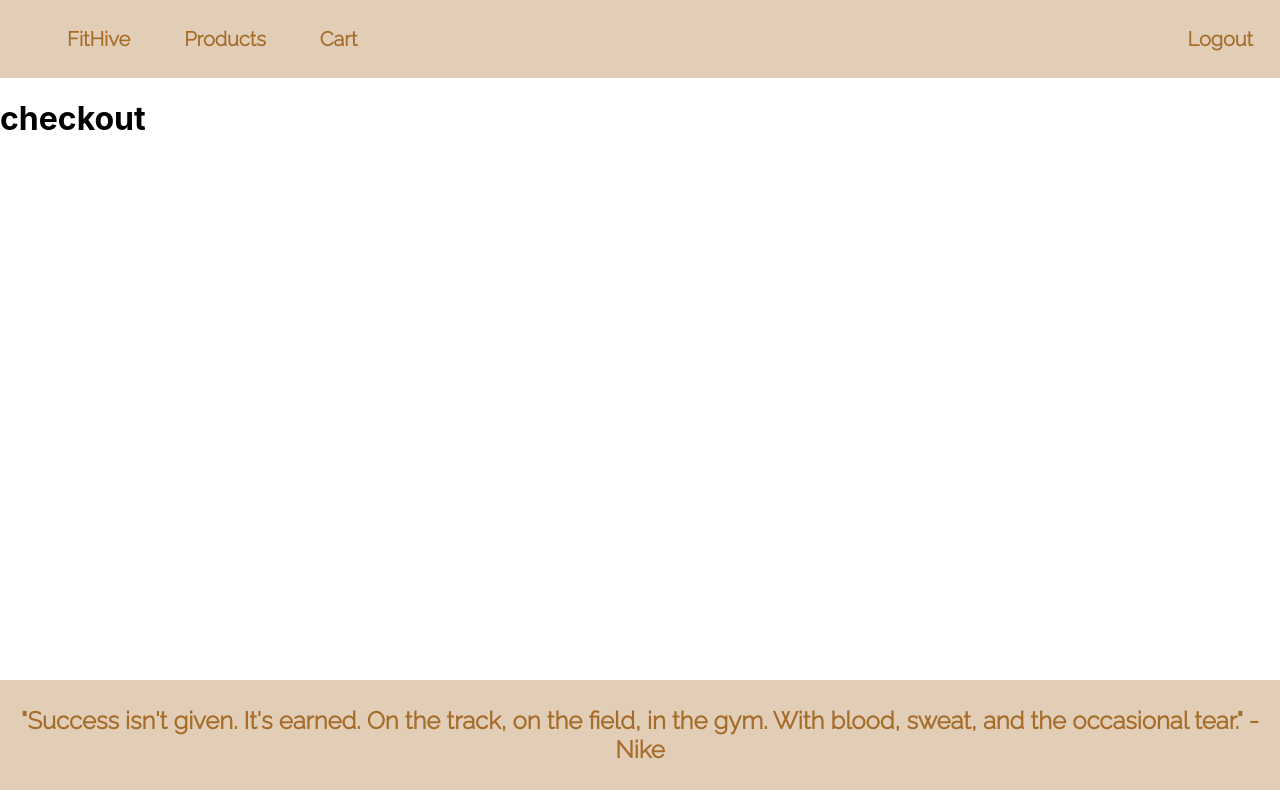
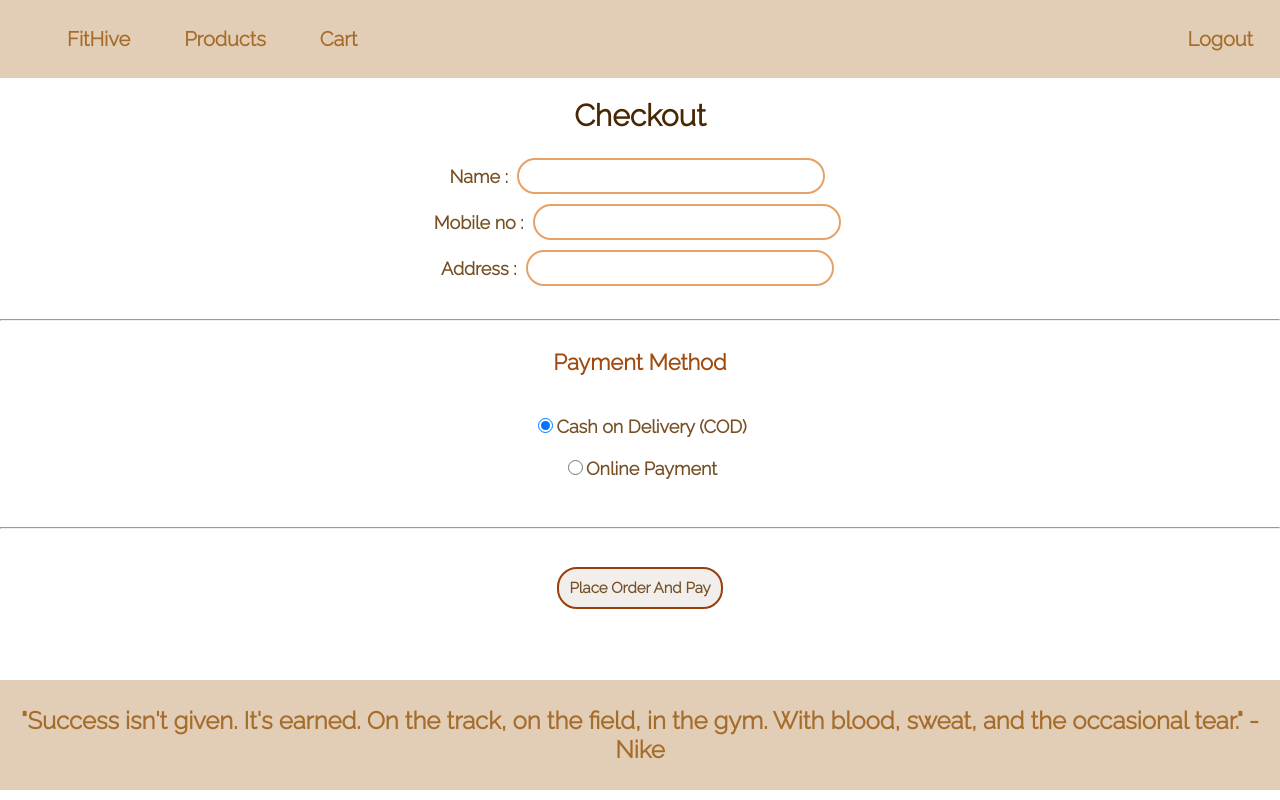
Before and after one commit to JAYAKANTHARUN/FitHive, a React (Create React App) app in the folder client/: page /checkout/1 in a window 1280 px wide. Built offline with nearby package versions, Linux system fonts and the light colour scheme; no server answers; sample sign-in values are in the browser's storage.

Commit message:
Updated Checkout page

```diff
--- a/client/src/App.css
+++ b/client/src/App.css
@@ -669,6 +669,86 @@ table img{
   font-family: 'Raleway', sans-serif;
 }
 
+.checkoutpage{
+  text-align: center;
+}
+.checkoutpage p{
+  color:rgb(72, 39, 3) ;
+  font-size: 30px;
+  font-family: 'Raleway', sans-serif;
+  font-weight: bolder;
+  margin: 20px;
+}
+.checkout label{
+  color:rgb(118, 79, 36);
+  font-size: 18px;
+  font-family: 'Raleway', sans-serif;
+  font-weight: bold;
+}
+.checkout button{
+  font-size: 15px;
+  color: rgb(118, 79, 36);
+  background-color: rgb(241, 238, 235);
+  border: 2px solid rgb(153, 62, 10);
+  border-radius: 20px;
+  padding: 10px;
+  margin: 10px;
+  transition: all 0.5s ease;
+  font-family: 'Raleway', sans-serif;
+  font-weight: bold;
+  margin-top: 30px;
+}
+.checkout button:hover{
+  background-color: rgb(225, 210, 194);
+  transform: scale(1.05);
+}
+.checkoutinput{
+  width: 300px;
+  height: 30px;
+  font-size: 20px;
+  text-align: center;
+  color: rgb(126, 56, 25);
+  border: 2px solid rgb(231, 161, 103);
+  border-radius: 20px;
+  transition: all 0.5s ease;
+  margin: 5px;
+}
+.checkoutinput:hover{
+  background-color: rgb(244, 236, 229);
+}
+.checkoutinput:focus{
+  outline: none;
+  border: 2px solid rgb(231, 161, 103);
+  transform: scale(1.05);
+}
+.checkoutinput::placeholder{
+  color: rgb(175, 162, 149);
+}
+.checkout h3{
+  margin: auto;
+  font-size: 22px;
+  color: rgb(159, 75, 15);
+  font-weight: bolder;
+  font-family: 'Raleway', sans-serif;
+}
+.radio{
+  margin: 20px;
+}
+.radioinput{
+  width: 15px;
+  height: 15px;
+}
+/* .paymentradio{
+  display: block;
+  flex-direction: column;
+  justify-content: center;
+  align-items: center;
+}
+.paymentradio > div{
+  margin: 0 10px;
+} */
+
+
 /*
 
 .App {
--- a/client/src/App.js
+++ b/client/src/App.js
@@ -15,6 +15,7 @@ import UserProducts from './components/UserProducts'
 import Details from './components/Details'
 import Cart from './components/Cart'
 import Checkout from './components/Checkout';
+import Privatecheckout from './components/Privatecheckout';
 
 function App() {
   return (
@@ -31,6 +32,9 @@ function App() {
           <Route element={<Private />}>
             <Route path='/profile' element={<Profile />} />
             <Route path='/cart' element={<Cart />} />
+            {/* <Route path='/checkout/:id' element={< Checkout />} /> */}
+          </Route>
+          <Route element={<Privatecheckout />}>
             <Route path='/checkout/:id' element={< Checkout />} />
           </Route>
           <Route path='/details/:id' element={<Details />} />
--- a/client/src/components/Cart.js
+++ b/client/src/components/Cart.js
@@ -9,7 +9,7 @@ const Cart = () => {
 
     const [cart, setcart] = useState([])
 
-    const [totalamount,settotalamount]=useState('')
+    const [totalamount, settotalamount] = useState('')
 
     useEffect(() => {
         getcart()
@@ -23,12 +23,15 @@ const Cart = () => {
                 }
             })
             result = await result.json()
-            if (result) {
+            if (result.length !== 0) {
                 let sum = 0
                 result.map((item, index) => (
-                    sum = sum + parseFloat(item.price)*parseFloat(item.quantity)
+                    sum = sum + parseFloat(item.price) * parseFloat(item.quantity)
                 ))
                 settotalamount(sum)
+                setcart(result)
+            }
+            else{
                 setcart(result)
             }
         }
@@ -95,7 +98,7 @@ const Cart = () => {
         result = await result.json()
         getcart()
     }
-    const handleproceedcheckout=(userid)=>{
+    const handleproceedcheckout = (userid) => {
         navigate(`/checkout/${userid}`)
     }
 
@@ -136,11 +139,20 @@ const Cart = () => {
                     ))
                 )}
             </div>
-            <div className="totalamount">
-                <p>Total Payable Amount : ₹{totalamount}</p>
-            </div>
-            <hr />
-            <button className="proceed" onClick={()=>{handleproceedcheckout(auth._id)}}>Proceed to Checkout</button>
+            {cart.length === 0 ? (
+                <h3></h3>
+            ) : (
+                <>
+                    <div className="totalamount">
+                        <p>Total Payable Amount: ₹{totalamount}</p>
+                    </div>
+                    <hr />
+                    <button className="proceed" onClick={() => handleproceedcheckout(auth._id)}>
+                        Proceed to Checkout
+                    </button>
+                </>
+            )}
+
         </div>
     )
 }
--- a/client/src/components/Checkout.js
+++ b/client/src/components/Checkout.js
@@ -1,8 +1,55 @@
-import React from "react";
+import React, { useState } from "react";
 
-const Checkout=()=>{
-    return(
-        <h1>checkout</h1>
+const Checkout = () => {
+
+    const [ordername, setordername] = useState('')
+    const [ordermobilenumber, setordermobilenumber] = useState('')
+    const [orderaddress, setorderaddress] = useState('')
+    const [paymentmethod, setpaymentmethod] = useState('cod')
+
+    const handleplaceorderandpay = () => {
+        console.log(ordername, ordermobilenumber, orderaddress, paymentmethod)
+    }
+    const handleradio = (e) => {
+        setpaymentmethod(e.target.value)
+    }
+
+    return (
+        <div className="checkoutpage">
+            <p>Checkout</p>
+            <div className="checkout">
+                <label>Name : </label>
+                <input className="checkoutinput" type="text" id='ordername' value={ordername} onChange={(e) => { setordername(e.target.value) }} /><br />
+                <label>Mobile no : </label>
+                <input className="checkoutinput" type="text" id='ordermobilenumber' value={ordermobilenumber} onChange={(e) => { setordermobilenumber(e.target.value) }} /><br />
+                <label>Address : </label>
+                <input className="checkoutinput" type="text" id='orderaddress' value={orderaddress} onChange={(e) => { setorderaddress(e.target.value) }} /><br />
+                <br />
+                <hr />
+                <br />
+                <div className="paymentmethod">
+                    <h3>Payment Method</h3><br />
+                    <div className="paymentradio">
+                        <div className="radio">
+                            <label>
+                                <input className="radioinput" type="radio" name="paymentMethod" value="cod" id="cod"     checked={paymentmethod === 'cod'} onChange={handleradio} />
+                                Cash on Delivery (COD)
+                            </label>
+                        </div>
+                        <div className="radio">
+                            <label>
+                                <input className="radioinput" type="radio" name="paymentMethod" value="online" id="online" checked={paymentmethod === 'online'} onChange={handleradio} />
+                                Online Payment
+                            </label>
+                        </div>
+                        <br />
+                    </div>
+                </div>
+                <hr />
+                <button onClick={() => { handleplaceorderandpay() }}>Place Order And Pay</button>
+            </div>
+        </div>
+
     )
 }
 export default Checkout;
--- /dev/null
+++ b/client/src/components/Privatecheckout.js
@@ -0,0 +1,37 @@
+import React from "react";
+import { Navigate,Outlet,useNavigate } from 'react-router-dom';
+import { useState,useEffect } from "react";
+
+const Privatecheckout=()=>{
+
+    const auth = JSON.parse(localStorage.getItem('user'))
+
+    const navigate = useNavigate()
+
+    const [length, setlength] = useState(1)
+
+    useEffect(() => {
+        getcart()
+    }, [])
+
+    const getcart = async () => {
+        if (auth) {
+            let result = await fetch(`http://127.0.0.1:3000/cart/${auth._id}`, {
+                headers: {
+                    'authorization': JSON.parse(localStorage.getItem('token'))
+                }
+            })
+            result = await result.json()
+            if (result.length === 0) {
+                setlength(0)
+            }
+        }
+        else {
+            navigate('/login')
+        }
+    }
+
+    return length !== 0 ? <Outlet /> : <Navigate to='/userproducts' />
+}
+
+export default Privatecheckout;
```
